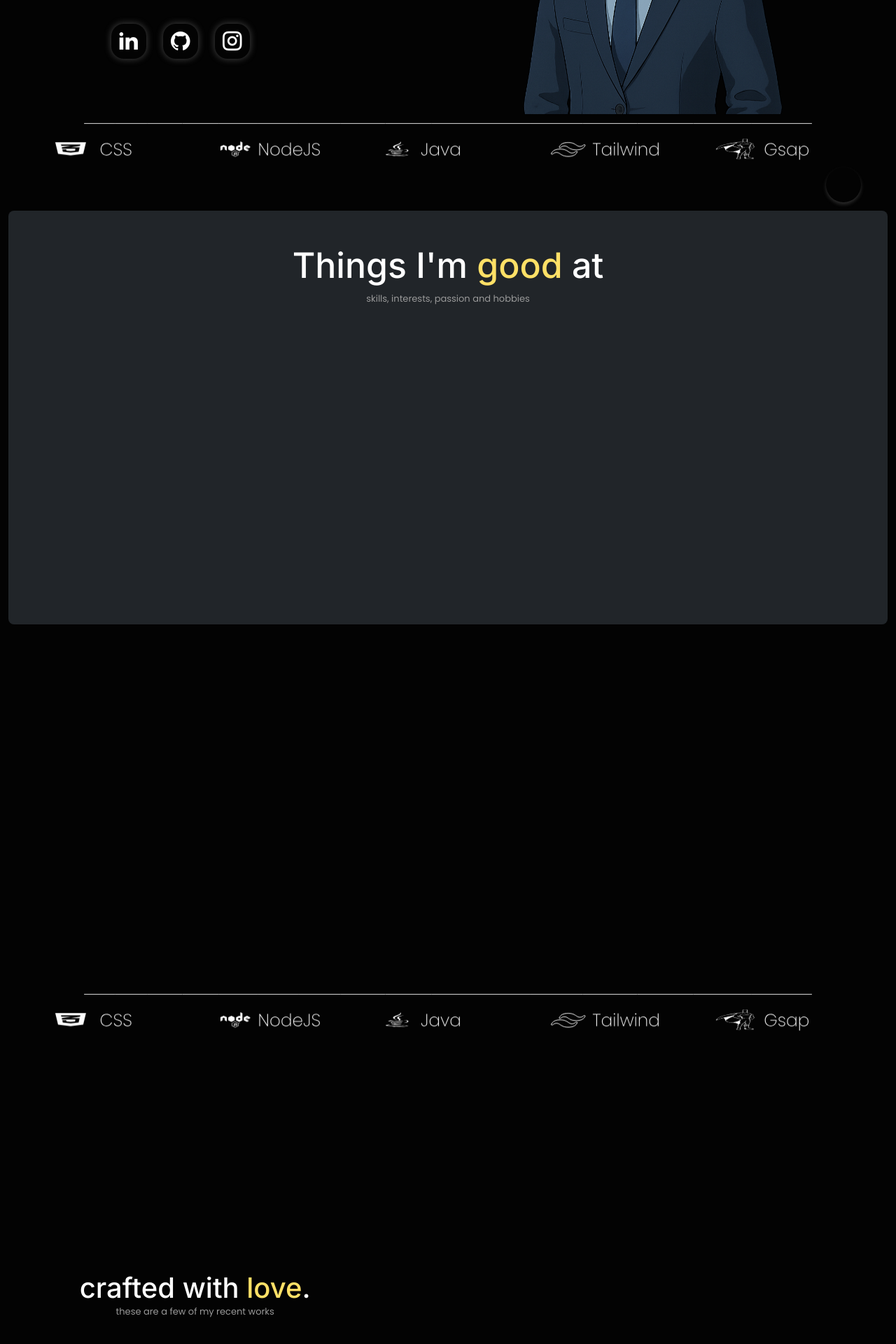
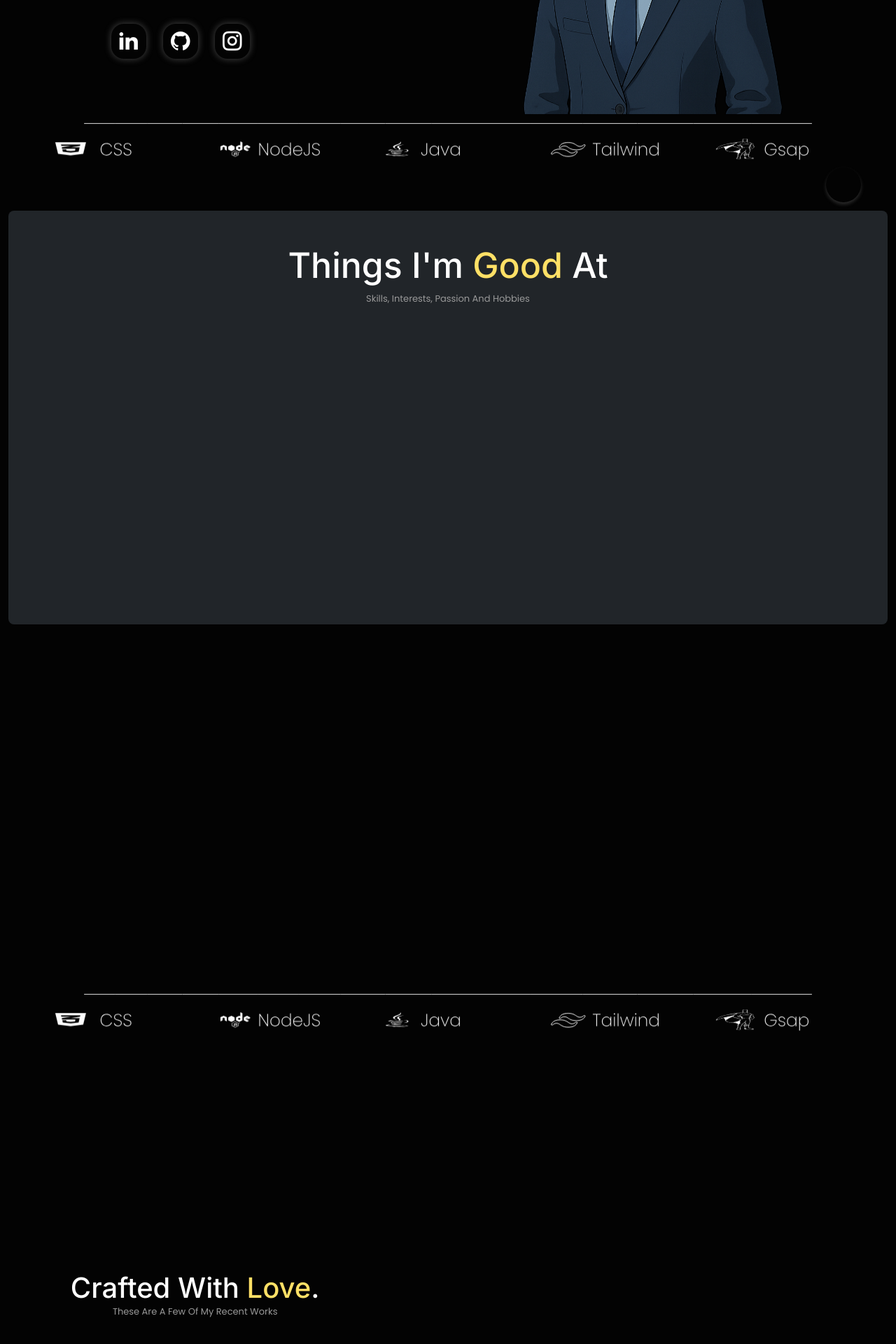
Before and after one commit to vikashsathe/Portfolio, a React (Vite) app: page / in a window 1280 px wide. Shown: the part 464-2384 px from the top of the page at 70% size. Built offline with nearby package versions, Linux system fonts and the light colour scheme; some icons are missing.

Commit message:
some changes

```diff
--- a/src/components/lightModeToggle/LightModeToggle.css
+++ b/src/components/lightModeToggle/LightModeToggle.css
@@ -48,14 +48,14 @@ body.light-mode .serviceCardMobile
 body.light-mode .mobileSideBar,
 body.light-mode .mobileClose,
 body.light-mode input,
-body.light-mode textarea
+body.light-mode textarea,
+body.light-mode .arrowShare i
  {
   background: #C1D0B5 !important;
   color: #030303 !important;
 }
 
 
-
 body.light-mode .downloadResumeBtn
 {
   background-color: #D6E8DB;
--- a/src/landing_page/projects/Project.jsx
+++ b/src/landing_page/projects/Project.jsx
@@ -75,7 +75,7 @@ const Project = () => {
 
         <div className="row mt-5 mb-5 px-0 px-md-3">
           <div className="wrapper">
-            <div className="left d-flex align-items-center flex-column text-justify">
+            <div className="left d-flex align-items-center flex-column text-justify" style={{textTransform:"capitalize"}}>
               <h1 className="mt-5 mb-0 text-center projectHeading">crafted with <span style={{color:"#ffe066"}}>love</span>.</h1>
               <p
                 className="m-0 fw-light"
--- a/src/landing_page/skills/Skills.jsx
+++ b/src/landing_page/skills/Skills.jsx
@@ -74,7 +74,7 @@ const skills = () => {
   return (
     <div className="px-3 px-md-5 mt-5 mb-5 skillsDiv rounded-3 bg-dark" id="skills">
 
-      <div className="row skillTextRow d-flex justify-content-center align-items-center">
+      <div className="row skillTextRow d-flex justify-content-center align-items-center" style={{textTransform:"capitalize"}}>
         <h1 className="mt-5 col-12 text-center skillHeading">Things I'm <span style={{color:"#ffe066"}}>good</span> at</h1>
         <p className="text-center m-0 fw-light" style={{color:"#999",fontSize:"13px"}}>skills, interests, passion and hobbies</p>
       </div>
```
Also changed, not shown: src/landing_page/navbar/Navbar.css (+0 -7 lines).
